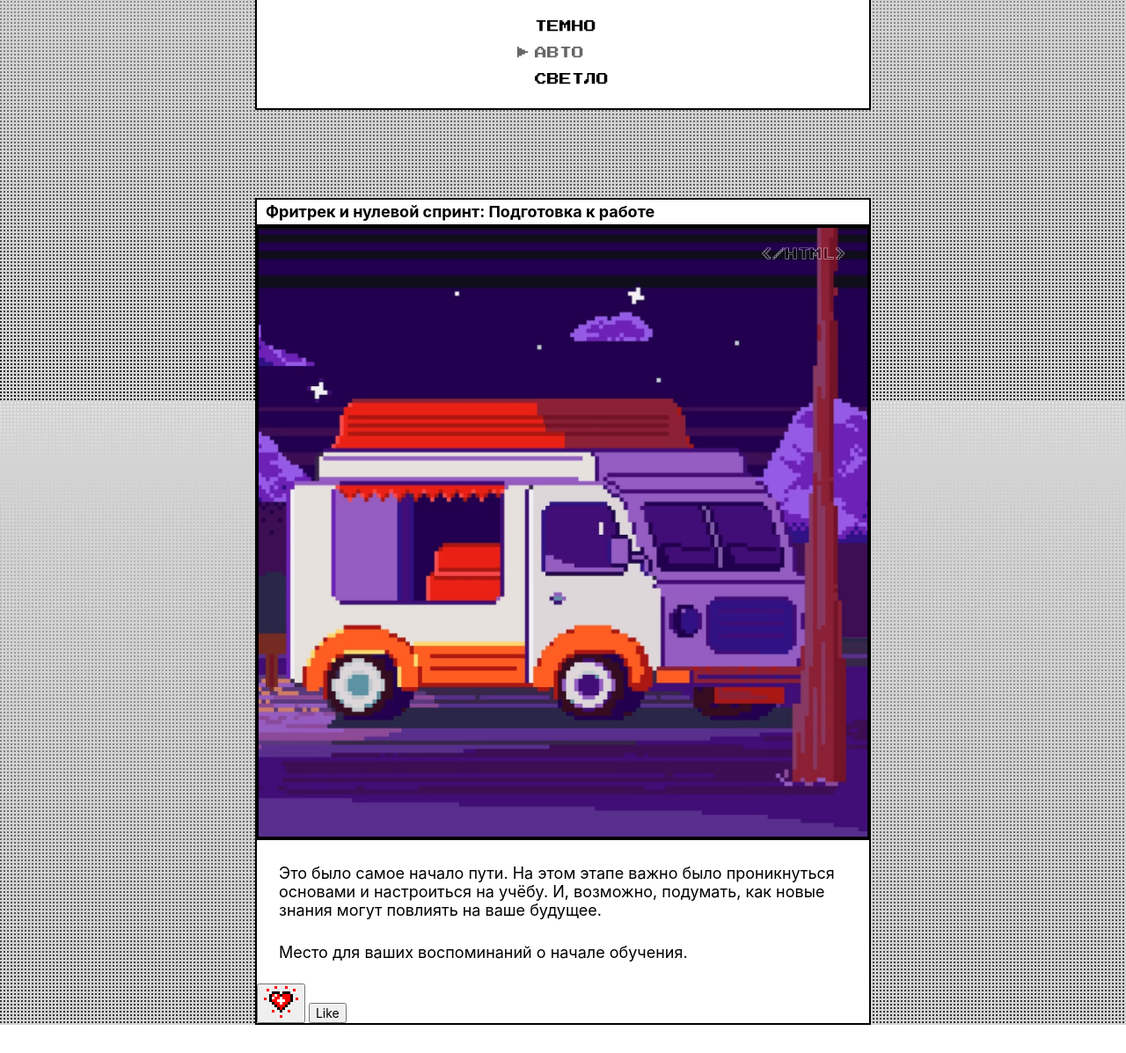
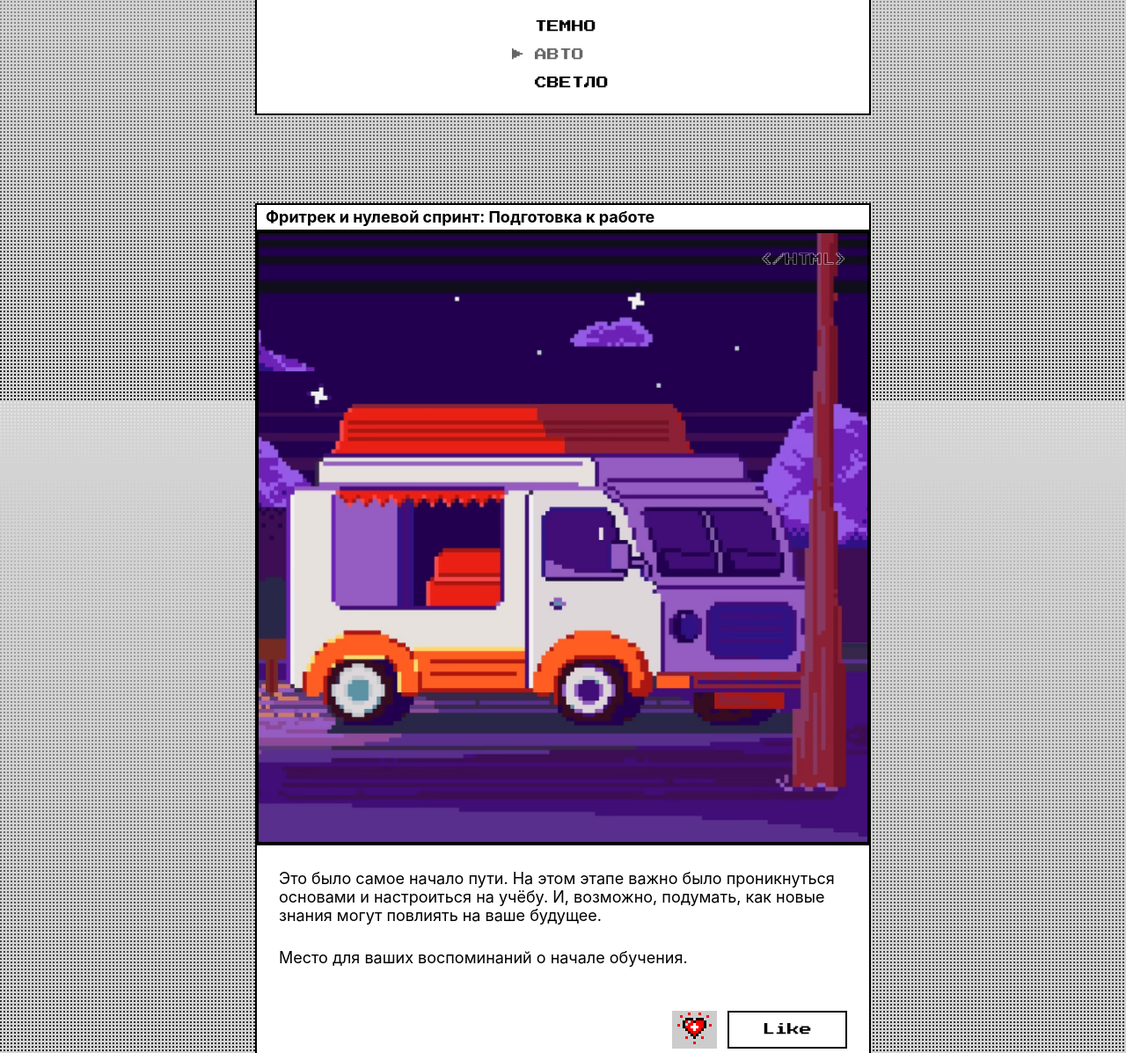
Before and after one commit to YuriyKim799/zakrivayuschiy-teg-f, a plain HTML site: page index.html in a window 1280 px wide. Shown: the part 343-1540 px from the top of the page at 88% size. Before the commit the page ends 1508 px from the top, so only its background shows below. Drawn offline with Linux system fonts and the light colour scheme.

Commit message:
button Like something done

```diff
--- a/index.html
+++ b/index.html
@@ -79,7 +79,7 @@
 ✦ button__text — для обозначения текстового элемента внутри кнопки -->
 
           <div class="button__wrapper">
-            <button class="card__icon-button">
+            <button class="card__icon-button btn-reset">
               <svg
                 class="like-icon"
                 width="39"
@@ -113,7 +113,7 @@
                 </defs>
               </svg>
             </button>
-            <button class="card__like-button">
+            <button class="card__like-button btn-reset">
               <span class="button__text">Like</span>
             </button>
           </div>
--- a/styles/style.css
+++ b/styles/style.css
@@ -61,7 +61,9 @@
 }
 
 .header__theme-menu {
-  display: grid;
+  display: flex;
+  flex-direction: column;
+  align-items: center;
 }
 
 .theme-menu__title-wrap {
@@ -87,7 +89,6 @@
   gap: 14px;
   margin-block-start: 25px;
   margin-block-end: 25px;
-  justify-self: center;
   position: relative;
 }
 
@@ -100,27 +101,12 @@
   position: absolute;
   width: 14px;
   height: 14px;
-  margin-inline-start: 6px;
+  /* margin-inline-start: 6px; */
   margin-block-start: 1px;
   animation-name: vector;
   animation-iteration-count: infinite;
   animation-timing-function: ease-in-out;
   animation-duration: 0.5s;
-}
-
-.theme-menu__button::after {
-  content: "";
-  width: 200px;
-  height: 2px;
-  background-color: red;
-  position: absolute;
-  transform-origin: 0 right;
-  transform: scale(0, 0);
-  transition: transform 0.3s;
-}
-
-.theme-menu__item:has(:focus-visible) .theme-menu__button::after {
-  transform: scale(1, 1);
 }
 
 .theme-menu__item:has(:disabled) {
@@ -134,6 +120,21 @@
   margin-inline-start: 20px;
   text-transform: uppercase;
   transition: opacity 0.3s;
+}
+
+.theme-menu__button::after {
+  content: "";
+  width: 100%;
+  height: 2px;
+  background-color: var(--accent-color);
+  transform-origin: left;
+  transform: scale(0);
+  transition: transform 0.3s;
+  display: block;
+}
+
+.theme-menu__item:has(:focus-visible) .theme-menu__button::after {
+  transform: scale(1);
 }
 
 .theme-menu__button:hover {
@@ -153,6 +154,8 @@
 }
 
 .card {
+  display: flex;
+  flex-direction: column;
   border: 2px solid var(--accent-color);
 }
 
@@ -210,3 +213,40 @@
   line-height: 21px;
   font-weight: var(--card-text-weight);
 }
+
+.btn-reset {
+  appearance: none;
+  border: 0;
+  border-radius: 0;
+  background: #ccc;
+}
+
+.button__wrapper {
+  display: flex;
+  gap: 12px;
+  align-self: flex-end;
+  margin: 25px;
+}
+
+.card__icon-button {
+}
+
+.card__like-button {
+  font-family: var(--accent-font);
+  padding: 12.5px;
+  min-width: 136px;
+  background-color: var(--theme-bgc-color);
+  border: 2px solid var(--accent-color);
+}
+
+.button__text {
+  line-height: 12.6px;
+}
+
+@media (width <= 375px) {
+  .theme-menu__button {
+  }
+
+  .theme-menu__item:has(:disabled)::before {
+  }
+}
```
